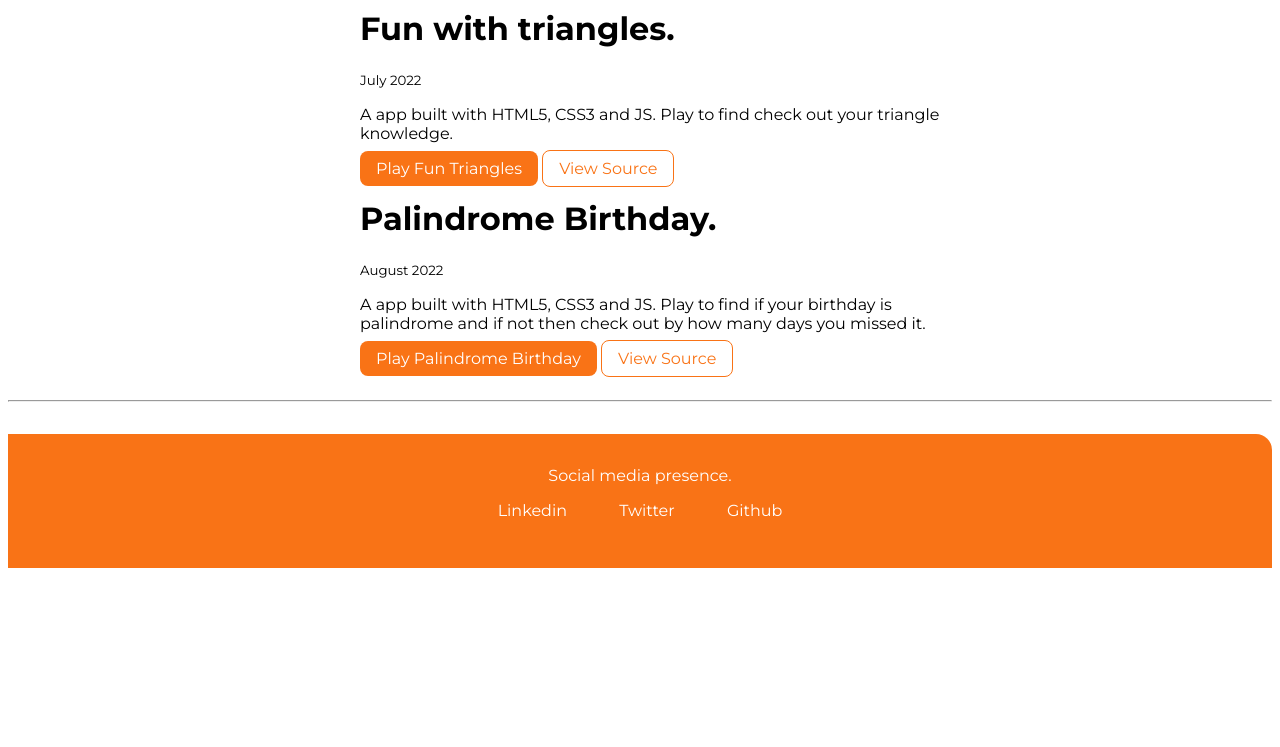
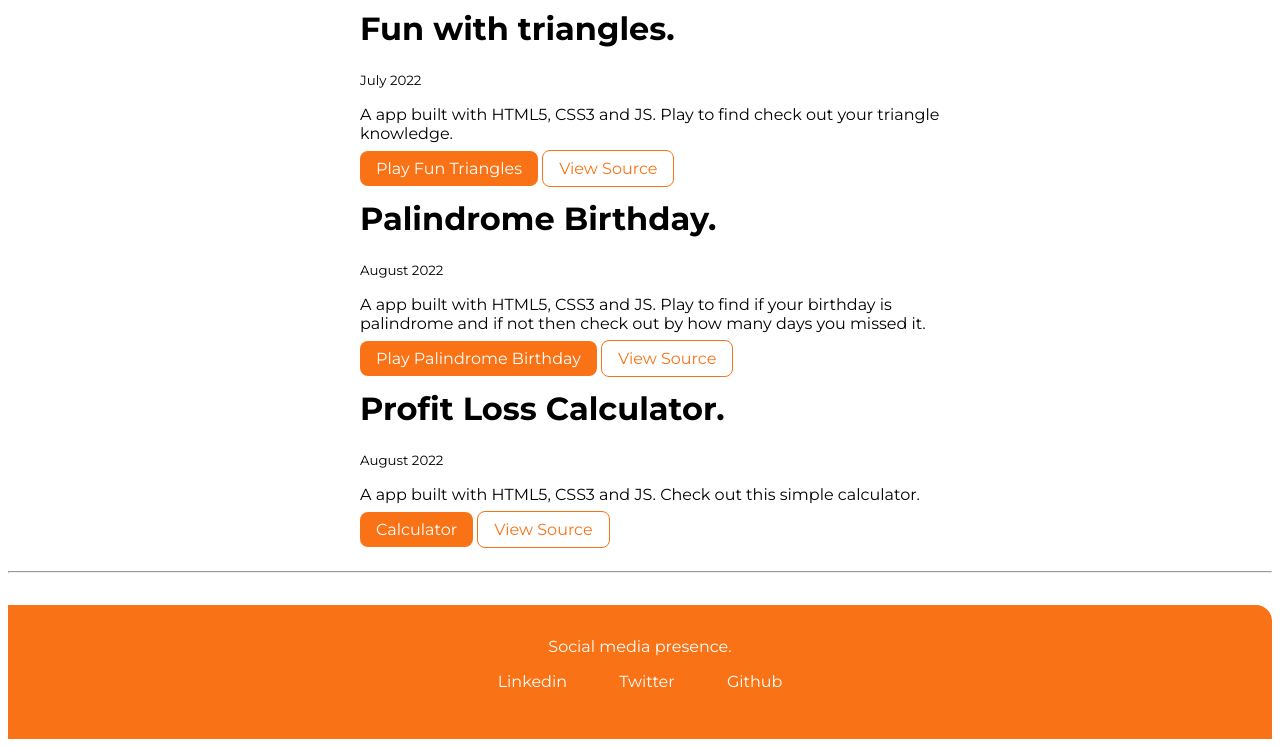
Before and after one commit to TusharAnekar/neogcamp-lesson-3-live, a plain HTML site: page projects.html in a window 1280 px wide. Shown: the part 1718-2465 px from the top of the page. Before the commit the page ends 2294 px from the top, so only its background shows below. Drawn offline with Linux system fonts and the light colour scheme.

Commit message:
added profit loss calculator

```diff
--- a/projects.html
+++ b/projects.html
@@ -141,6 +141,17 @@
             </div>
         </li>
 
+        <li>
+            <div class="container container-center">
+                <h1>Profit Loss Calculator.</h1>
+                <small>August 2022</small>
+                <p>A app built with HTML5, CSS3 and JS. Check out this simple calculator.</p>
+
+                <a class="link link-primary" href="https://calculator-profit-loss.netlify.app/" target="_blank" rel="noopener norefferrer">Calculator</a>
+                <a class="link link-secondary" href="https://github.com/TusharAnekar/profit-and-loss-app" target="_blank" rel="noopener norefferer">View Source</a>
+            </div>
+        </li>
+
     </ol>
 
     <hr>
```
